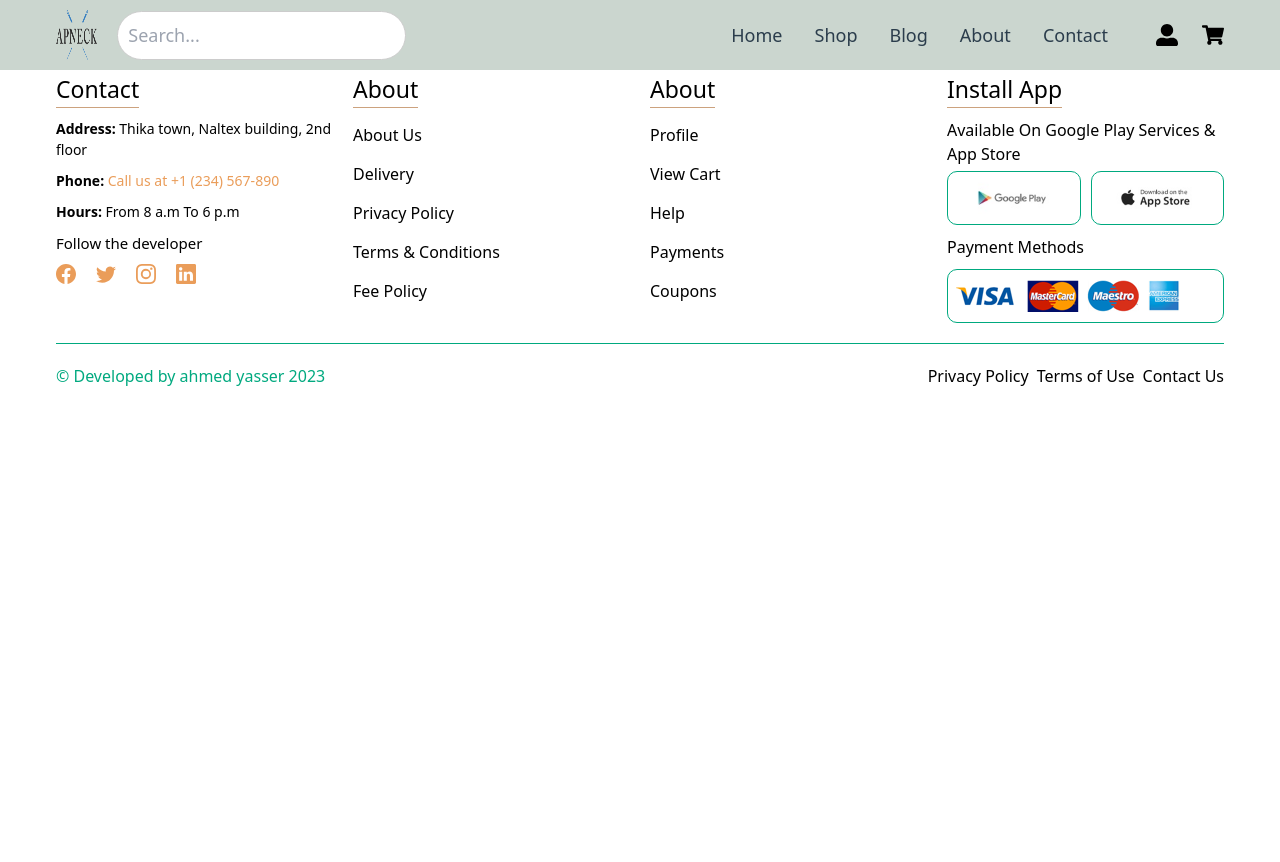
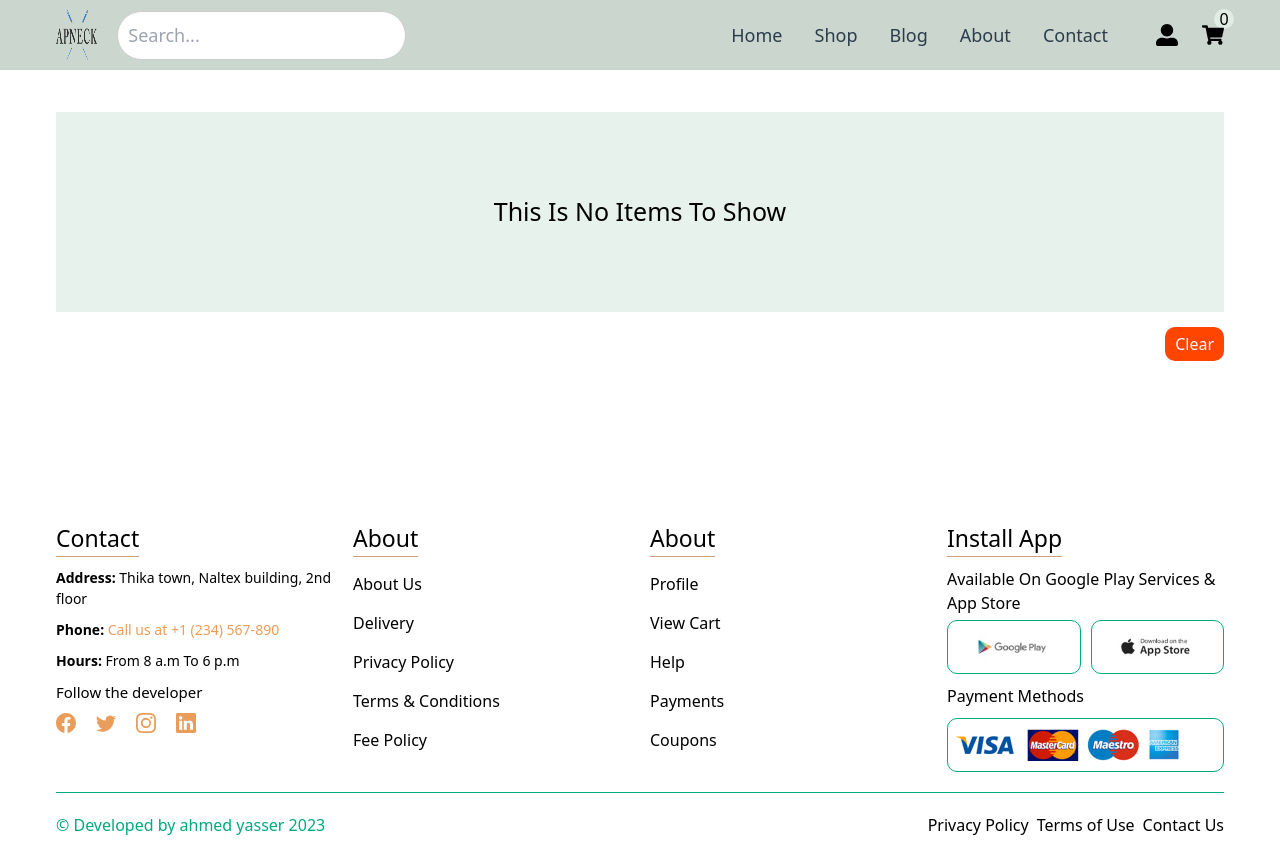
Before and after one commit to ahmedya3ser8/Apneck_Ecommerce, a React (Vite) app: page /cart in a window 1280 px wide. Before the commit the page ends 800 px from the top, so only its background shows below. Built offline with nearby package versions, Linux system fonts and the light colour scheme.

Commit message:
creating cart page and some enhancement

```diff
--- a/src/RTK/Slices/cartSlice.js
+++ b/src/RTK/Slices/cartSlice.js
@@ -16,11 +16,17 @@ const cartSlice = createSlice({
     removeFromCart: (state, action) => {
       return state.filter(product => product.id !== action.payload.id)
     },
+    removeItem: (state, action) => {
+      let productCount = state.find(product => product.id === action.payload.id);
+      if(productCount.count != 0 ) {
+        productCount.count -= 1;
+      }
+    },
     clearCart: (state, action) => {
       return []
     }
   }
 })
 
-export const {addToCart, removeFromCart, clearCart} = cartSlice.actions;
+export const {addToCart, removeFromCart, removeItem, clearCart} = cartSlice.actions;
 export default cartSlice.reducer;
--- a/src/basic/header/Header.jsx
+++ b/src/basic/header/Header.jsx
@@ -3,6 +3,7 @@ import logo from '../../assets/images/logo.png';
 import {FaUserAlt, FaShoppingCart} from 'react-icons/fa';
 import {AiOutlineMenu} from 'react-icons/ai';
 import { Link } from 'react-router-dom';
+import { useSelector } from 'react-redux';
 
 function Header() {
   const [links, setLinks] = useState([
@@ -11,7 +12,9 @@ function Header() {
     {path: "blog", text: "Blog"},
     {path: "about", text: "About"},
     {path: "contact", text: "Contact"},
-  ])
+  ]);
+  const cart = useSelector(state => state.cart);
+
   return (
     <header className='h-[70px] p-[10px] bg-[#cbd6cf] fixed top-0 left-0 w-full z-10'>
       <div className="container">
@@ -37,7 +40,11 @@ function Header() {
             </nav>
             <div className="nav-icons ml-4 md:ml-12 flex gap-4 md:gap-6">
               <FaUserAlt className='text-[22px] hover:text-slate-500' />
-              <Link to={'cart'}><FaShoppingCart className='text-[22px] hover:text-slate-500'/></Link>
+              <Link to={'cart'} className='relative'><FaShoppingCart className='text-[22px] hover:text-slate-500'/>
+                <span className='absolute top-[-15px] right-[-10px] w-[20px] h-[20px] rounded-full bg-[#e4f0e9da] flex justify-center items-center z-[-1] font-medium'>
+                  {cart.length}
+                </span>
+              </Link>
             </div>
           </div>
         </div>
--- a/src/components/Hero/Hero.jsx
+++ b/src/components/Hero/Hero.jsx
@@ -3,7 +3,7 @@ import './Hero.css';
 
 function Hero() {
   return (
-    <section className="hero bg-[url('./src/assets/images/hero4.png')] bg-cover bg-center min-h-[calc(100vh - 70px)]">
+    <section className="hero bg-[url('./src/assets/images/hero4.png')] bg-cover bg-center min-h-screen">
       <div className="container">
         <div className="hero-content">
           <span>Trade in offer</span>
--- a/src/components/about/AboutLanding.jsx
+++ b/src/components/about/AboutLanding.jsx
@@ -1,7 +1,7 @@
 
 function AboutLanding() {
   return (
-    <section className="py-10 bg-[url('./src/assets/images/about.png')] bg-cover bg-center">
+    <section className="py-20 bg-[url('./src/assets/images/about.png')] bg-cover bg-center">
     <div className="container">
       <div className="landing-blog flex justify-center items-center flex-col text-white h-[20vh]">
         <h2 className="text-[22px] font-bold mb-[5px]">#Know Us</h2>
--- a/src/components/blog/BlogLanding.jsx
+++ b/src/components/blog/BlogLanding.jsx
@@ -1,7 +1,7 @@
 
 function BlogLanding() {
   return (
-    <section className="py-10 bg-[url('./src/assets/images/blog.jpg')] bg-cover bg-center">
+    <section className="py-20 bg-[url('./src/assets/images/blog.jpg')] bg-cover bg-center">
       <div className="container">
         <div className="landing-blog flex justify-center items-center flex-col text-white h-[20vh]">
           <h2 className="text-[20px] font-bold mb-[5px]">#Read More</h2>
--- a/src/components/products/Products.jsx
+++ b/src/components/products/Products.jsx
@@ -32,7 +32,7 @@ function Products() {
                 <span className='text-[#00a97f]'>{`$${product.price}`}</span>
                 <span className='text-[#ea9d5a] line-through'>{`$${product.offer}`}</span>
               </div>
-              <a href="" className='block my-[10px] text-center text-[20px] text-[#535bf2] font-bold transition-colors duration-300 hover:text-[#ea9d5a]'>{product.linkText}</a>
+              <a href='' className='block my-[10px] text-center text-[20px] text-[#535bf2] font-bold transition-colors duration-300 hover:text-[#ea9d5a]'>{product.linkText}</a>
               <button className='block p-[10px] w-fit m-auto text-[18px] bg-[#354d61] text-white rounded-[10px]' onClick={() => dispatch(addToCart(product))}>{product.buttonText}</button>
             </div>
           </div>
--- a/src/components/shop-banner/ShopBanner.jsx
+++ b/src/components/shop-banner/ShopBanner.jsx
@@ -1,7 +1,7 @@
 
 function ShopBanner() {
   return (
-    <section className="py-10 bg-[url('./src/assets/images/shop-banner.jpg')] bg-cover">
+    <section className="py-20 bg-[url('./src/assets/images/shop-banner.jpg')] bg-cover">
       <div className="container">
         <div className="banner-content flex flex-col justify-center items-center text-white h-[20vh]">
           <h2 className="text-[25px] mb-[5px]"><b className="text-[25px] text-[#00a97f]">#100%</b> Off On All Products</h2>
--- a/src/pages/Cart.jsx
+++ b/src/pages/Cart.jsx
@@ -1,13 +1,14 @@
 import { useDispatch, useSelector } from "react-redux";
-import { clearCart, removeFromCart } from "../RTK/Slices/cartSlice";
+import { addToCart, clearCart, removeFromCart, removeItem } from "../RTK/Slices/cartSlice";
 
 function Cart() {
   const cart = useSelector(state => state.cart);
   const dispatch = useDispatch();
   return (
-    <section>
+    <section className="py-28">
       <div className="container">
-        <button onClick={() => dispatch(clearCart())}>clear</button>
+        {cart.length > 0 ? (
+        <div className="cart-container grid grid-cols-1 md:grid-cols-2 gap-5">
           {cart.map(product => (
             <div key={product.id} className="products-box p-[20px] border-[1px] border-solid border-[#ccc] flex justify-around">
               <div className="product-img">
@@ -15,20 +16,23 @@ function Cart() {
               </div>
               <div className="product-content mt-2 p-[10px]">
                 <h5 className='text-[18px] mb-2 font-medium transition-colors duration-300 hover:text-[#535bf2]'>{product.title}</h5>
-              <div className="product-price flex gap-5">
-                <p><b>Product Brand:</b> {product.type}</p>
-                <p><b>Product Price: </b> {product.price}</p>
-                <p><b>Product Number:</b> {product.count}</p>
+                <div className="product-price flex flex-col gap-2 mb-[10px]">
+                  <p className="text-[14px]"><b>Product Brand:</b> {product.type}</p>
+                  <p className="text-[14px]"><b>Product Price: </b> {product.price}</p>
+                  <p className="text-[14px]"><b>Product Number:</b> {product.count}</p>
                 </div>
-              <div className="cart-btns">
-                <button>+</button>
-                <button>{product.count}</button>
-                <button>-</button>
+                <div className="cart-btns flex justify-around items-center gap-5 mb-[10px]">
+                  <button className="p-[5px_10px] text-[18px] font-medium bg-[#e4f0e9da]" onClick={() => dispatch(addToCart(product))}>+</button>
+                  <button className="p-[5px_10px] text-[18px] font-medium bg-[#e4f0e9da]">{product.count}</button>
+                  <button className="p-[5px_10px] text-[18px] font-medium bg-[#e4f0e9da]" onClick={() => dispatch(removeItem(product))}>-</button>
                 </div>
-              <button onClick={() => dispatch(removeFromCart(product))}>Delete</button>
+                <button onClick={() => dispatch(removeFromCart(product))} className="p-[5px_10px] bg-[#ff4500] text-white font-medium rounded-[10px] mt-[10px] block ml-auto" >Delete</button>
               </div>
             </div>
           ))}
+        </div>
+        ) : <div className="flex justify-center items-center h-[25vh] bg-[#e4f0e9da] text-[25px]">This Is No Items To Show</div> }
+          <button className="p-[5px_10px] bg-[#ff4500] block mt-[15px] text-white rounded-[10px] ml-auto" onClick={() => dispatch(clearCart())}>Clear</button>
       </div>
     </section>
   )
--- /dev/null
+++ b/src/pages/ProductDetails.jsx
@@ -0,0 +1,10 @@
+
+function ProductDetails() {
+  return (
+    <section className="py-20">
+      Details
+    </section>
+  )
+}
+
+export default ProductDetails;
```
Lines whose indentation alone changed are shown as unchanged.
